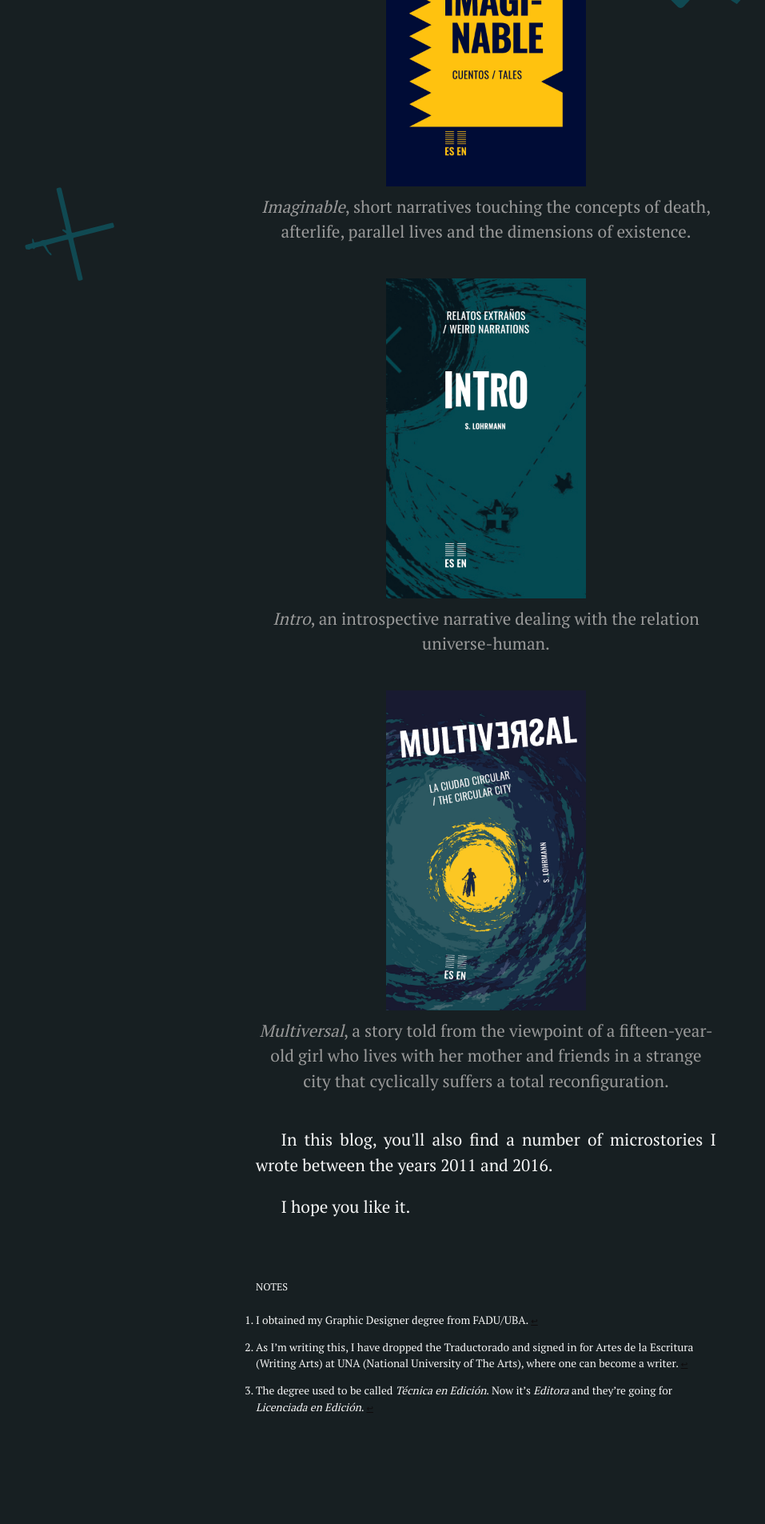
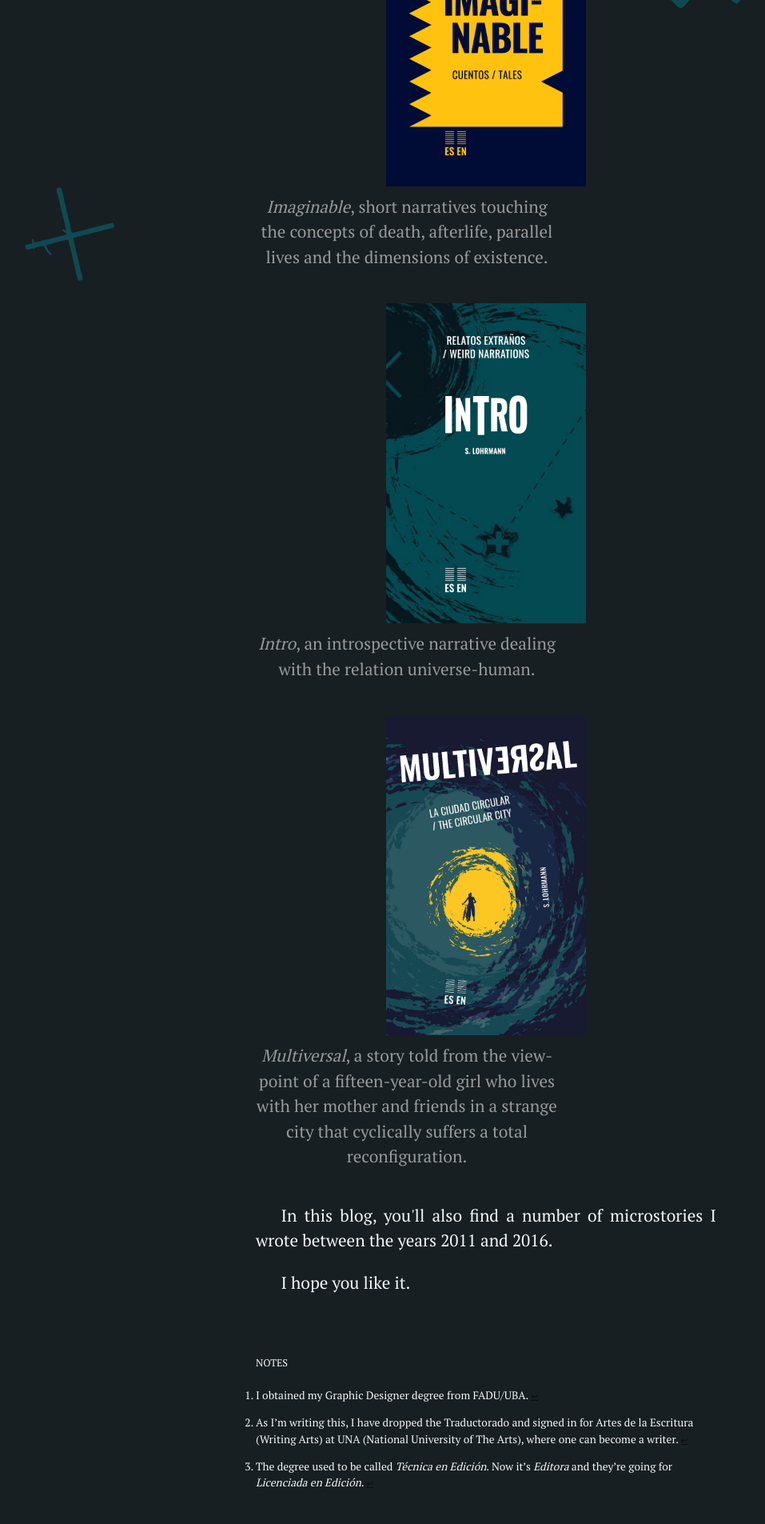
Before and after one commit to silvialohrmann/editorial, a Jekyll site: the page built from about.md, in a window 1280 px wide. Shown: the part 1911-3816 px from the top of the page at 80% size, without its empty margins (32-989 px from the left). Built offline with Jekyll 4.4.1, drawn with Linux system fonts in a browser that asks for light colours.

Commit message:
Update about.md

```diff
--- a/about.md
+++ b/about.md
@@ -21,15 +21,15 @@
 <div style="margin:auto;">
  <div id="imaginable">
 <img style="margin-bottom:10px;" src="/assets/images/Imaginable%20-%20cover.jpg" alt="Imaginable" width="250">
-<p style="color:#999999; text-align:center;"><em>Imaginable</em>, short narratives touching the concepts of death, afterlife, parallel lives and the dimensions of existence.</p>
+<p style="max-width:18em; color:#999999; text-align:center;"><em>Imaginable</em>, short narratives touching the concepts of death, afterlife, parallel lives and the dimensions of existence.</p>
  </div>
  <div id="intro">
 <img style="margin-bottom:10px;" src="/assets/images/Intro%20-%20cover.jpg" alt="Intro" width="250">
-<p style="color:#999999; text-align:center;"><em>Intro</em>, an introspective narrative dealing with the relation universe-human.</p>
+<p style="max-width:18em; color:#999999; text-align:center;"><em>Intro</em>, an introspective narrative dealing with the relation universe-human.</p>
  </div>
  <div id="multiversal">
 <img style="margin-bottom:10px;" src="/assets/images/Multiversal%20-%20cover.jpg" alt="Multiversal" width="250">
-<p style="color:#999999; text-align:center; margin-bottom:2em;"><em>Multiversal</em>, a story told from the viewpoint of a fifteen-year-old girl who lives with her mother and friends in a strange city that cyclically suffers a total reconfiguration.</p>
+<p style="max-width:18em; color:#999999; text-align:center; margin-bottom:2em;"><em>Multiversal</em>, a story told from the viewpoint of a fifteen-year-old girl who lives with her mother and friends in a strange city that cyclically suffers a total reconfiguration.</p>
  </div>
  </div>
  <p>In this blog, you'll also find a number of microstories I wrote between the years 2011 and 2016.</p>
```
